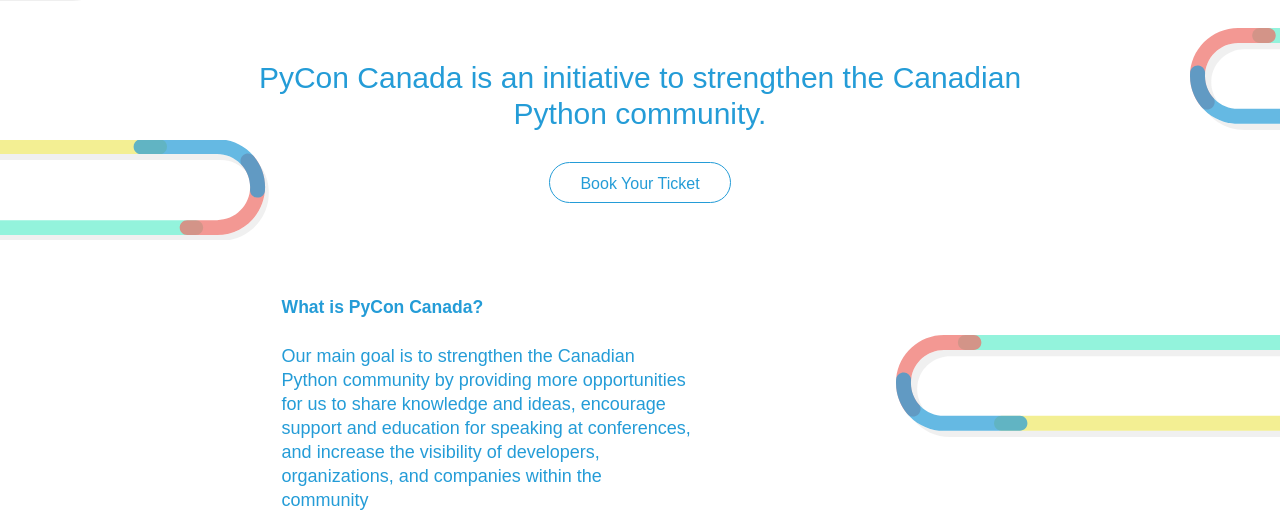
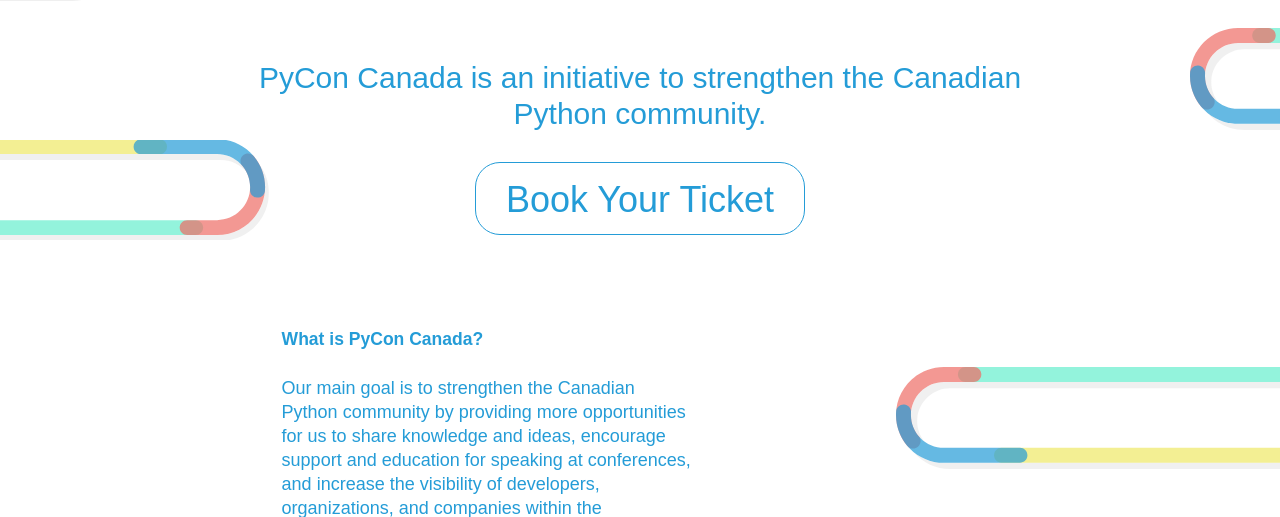
Before and after one commit to pyconca/pycon-2015, a Django app: page /en/about/ in a window 1280 px wide. Shown: the part 132-649 px from the top of the page. Run offline with Django 3.2, Linux system fonts and the light colour scheme; data that the repository does not hold is empty; style sheets or scripts are compiled from the project's sources; some libraries are stand-ins or nearby versions.

Commit message:
increased size of 'book your ticket' buttons

```diff
--- a/static/css/apps/about.less
+++ b/static/css/apps/about.less
@@ -37,7 +37,7 @@
             margin: auto;
         }
         .book-ticket {
-            font-size: 16px;
+            font-size: 36px;
             border-radius: 25px;
             border: 1px solid #249cd7;
             color: #249cd7;
--- a/static/css/apps/home.less
+++ b/static/css/apps/home.less
@@ -109,7 +109,7 @@
     }
 
     .book-ticket {
-        font-size: 16px;
+        font-size: 36px;
         border-radius: 25px;
         border: 1px solid #249cd7;
         color: #249cd7;
```
